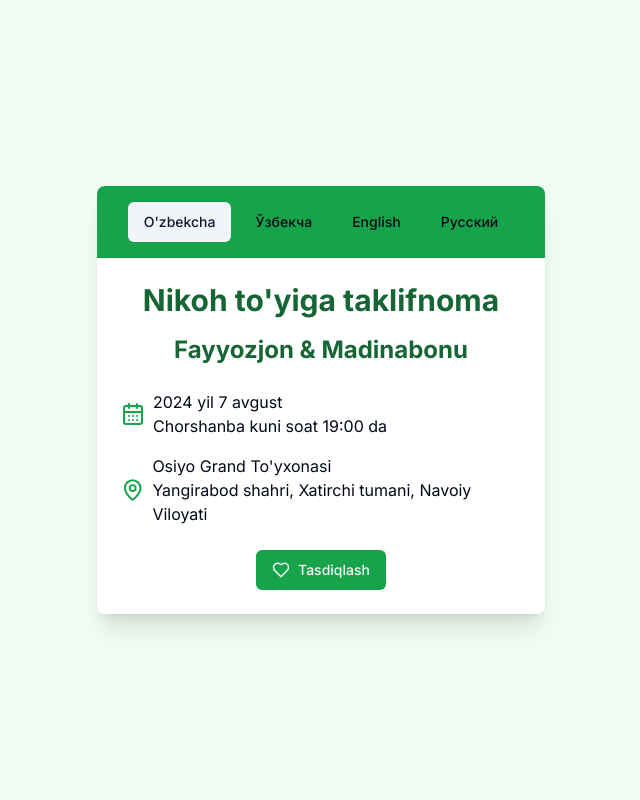
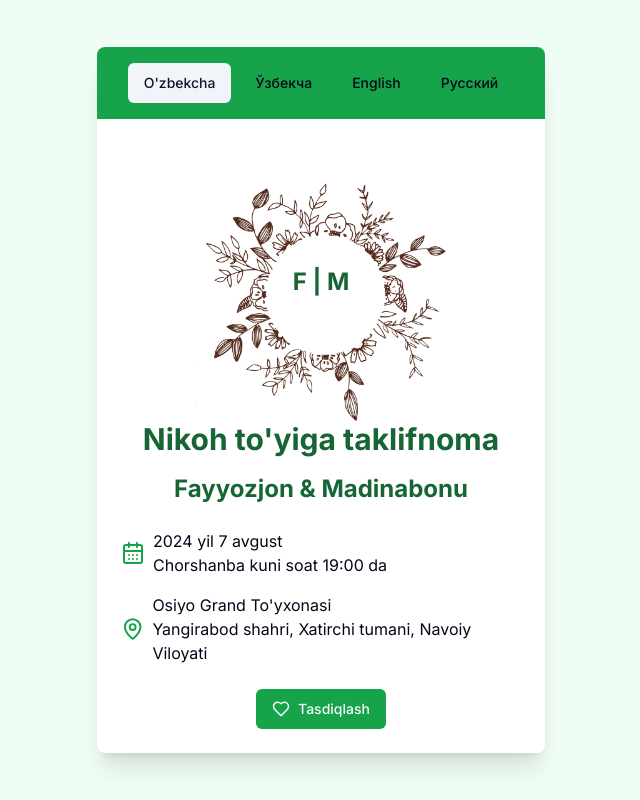
Before and after one commit to fayyozbobokulov/invitation, a Next.js app: page / in a window 1280 px wide. Shown: the whole page, without its empty margins (319-959 px from the left). Built offline with nearby package versions, Linux system fonts and the light colour scheme.

Commit message:
fix: updated the flex

```diff
--- a/src/app/page.tsx
+++ b/src/app/page.tsx
@@ -5,12 +5,13 @@ import { CalendarDays, MapPin, Heart } from 'lucide-react';
 import { Button } from '@/components/ui/button';
 import RSVPForm from '@/components/RSVPForm';
 import { Language, useTranslations } from '@/hooks/useTranslations';
+import Image from 'next/image';
 
 const WeddingInvitation: React.FC = () => {
   const [lang, setLang] = useState<Language>('uz');
   const [isRSVPOpen, setIsRSVPOpen] = useState(false);
   const t = useTranslations(lang);
-  const googleMapsUrl =`https://maps.app.goo.gl/xYw5ez592iEe84YG6`;
+  const googleMapsUrl = `https://maps.app.goo.gl/xYw5ez592iEe84YG6`;
 
   return (
     <div className="min-h-screen bg-green-50 flex items-center justify-center p-4">
@@ -44,7 +45,20 @@ const WeddingInvitation: React.FC = () => {
           </div>
         </div>
 
-        <div className="p-6">
+        <div className="p-6 relative">
+          <div className='relative text-center pt-9'>
+            <Image
+              src="/floral-wreath.png"
+              alt="Floral Wreath"
+              className="mx-auto"
+              width={250}
+              height={250}
+            />
+            <div className="absolute inset-0 flex items-center justify-center">
+              <h1 className="text-2xl font-bold text-green-800">F | M</h1>
+            </div>
+          </div>
+
           <h1 className="text-3xl font-bold text-center text-green-800 mb-4">{t.title}</h1>
 
           <div className="text-center mb-6">
--- /dev/null
+++ b/src/theme/colors.ts
@@ -0,0 +1,13 @@
+export const theme = {
+  primary: '#D6C8B6',     // Light beige for background
+  secondary: '#8C7252',   // Darker beige for text
+  accent: '#5E4B3A',      // Brown for borders and accents
+  text: {
+    primary: '#3D3D3D',   // Dark gray for main text
+    secondary: '#6B6B6B', // Medium gray for secondary text
+  },
+  background: {
+    light: '#F5F5DC',     // Very light beige for main background
+    dark: '#E8E4D9',      // Slightly darker beige for contrasting elements
+  }
+};
```
Also changed, not shown: public/floral-wreath.png (added).
